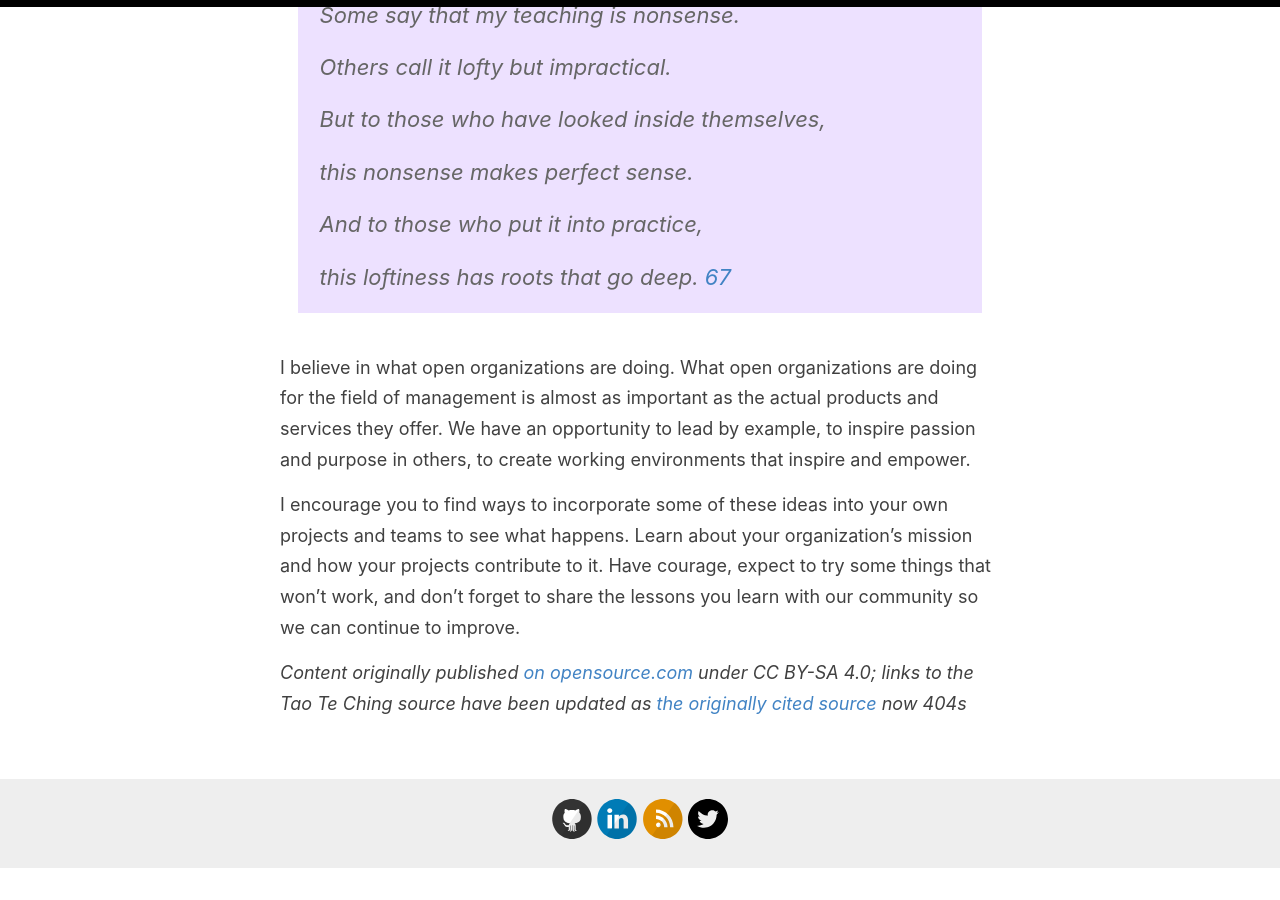
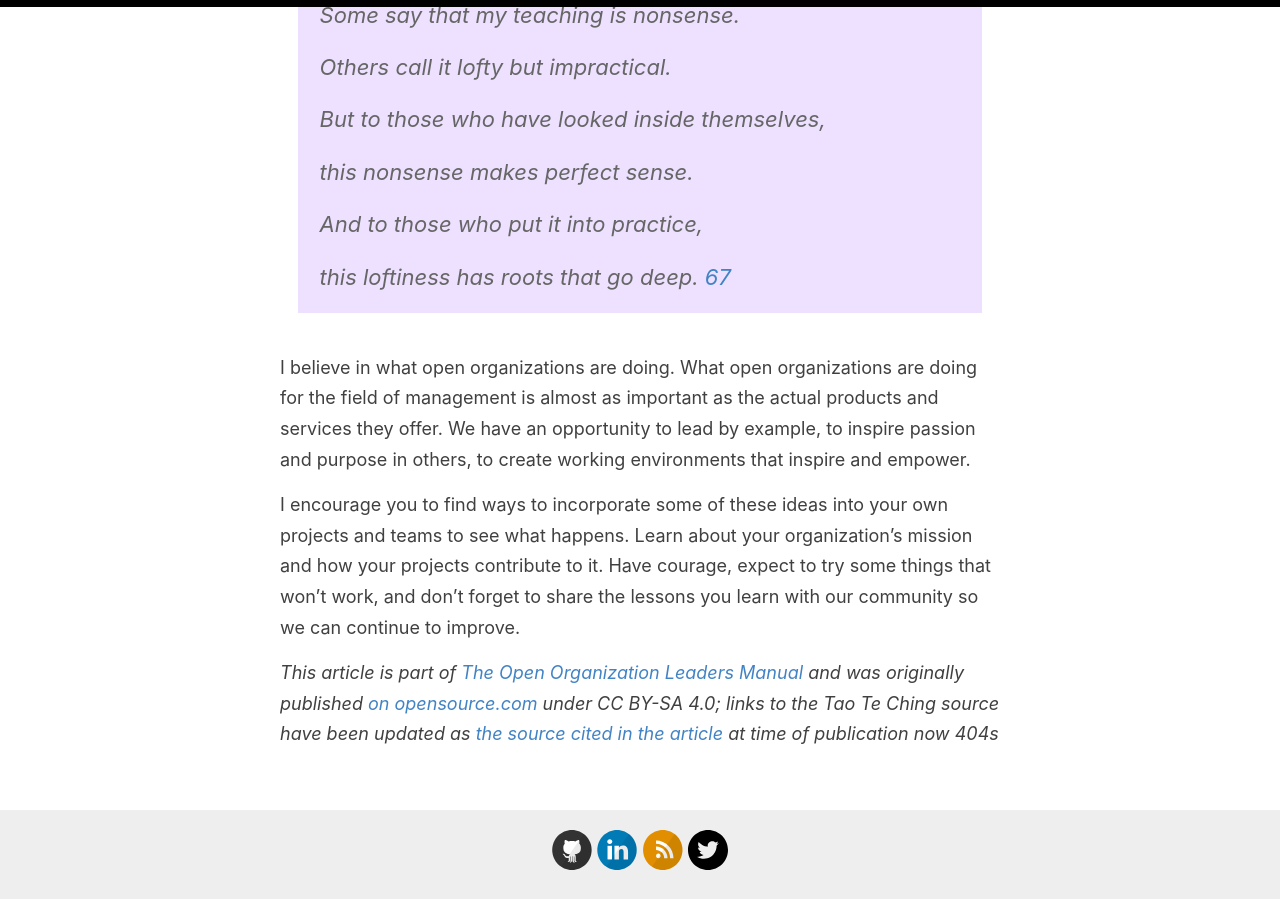
Before and after one commit to amatlack/amatlack.github.io, a Jekyll site: the page built from _posts/2016-02-25-the-tao-of-project-management.md, in a window 1280 px wide and 900 px high, scrolled down 6988 px. Built offline with Jekyll 4.4.1, drawn with Linux system fonts in a browser that asks for light colours; before the commit the page ends 7857 px from its top, so only the background shows below that.

Commit message:
updating references and excerpt

```diff
--- a/_posts/2016-02-25-the-tao-of-project-management.md
+++ b/_posts/2016-02-25-the-tao-of-project-management.md
@@ -1,11 +1,11 @@
 ---
 layout: post
 title: The Tao of project management
-excerpt: Project managers in open organizations should focus on inspiring passion, purpose, and engagement in their teams, rather than just managing projects. Drawing inspiration from the Tao Te Ching, I look at the importance of courage, connecting the right people, trusting the team, being effortless, being a culture coach, and practicing continuous improvement.
+excerpt: Project managers in open organizations should focus on inspiring passion, purpose, and engagement in their teams, rather than "just" managing projects. Drawing inspiration from the Tao Te Ching, this post explores the importance of courage, connecting the right people, trusting the team, being effortless, being a culture coach, and practicing continuous improvement.
 categories: [Open organization, Open leadership, Project management]
 ---
 
-The [Tao Te Ching](https://en.wikisource.org/wiki/Translation:Tao_Te_Ching), [believed to have been written](https://en.wikipedia.org/wiki/Tao_Te_Ching) by the sage [Lao Tzu](http://plato.stanford.edu/entries/laozi/) in the 6th century BCE, is among the most widely translated texts in existence. It has inspired everything from [religions](https://en.wikipedia.org/wiki/Taoism) to [funny movies about dating](http://www.imdb.com/title/tt0234853/), and authors have used it as a metaphor to explain all kinds of things (even [programming](http://www.mit.edu/%7Exela/tao.html)).
+The _[Tao Te Ching](https://en.wikisource.org/wiki/Translation:Tao_Te_Ching)_, [believed to have been written](https://en.wikipedia.org/wiki/Tao_Te_Ching) by the sage [Lao Tzu](http://plato.stanford.edu/entries/laozi/) in the 6th century BCE, is among the most widely translated texts in existence. It has inspired everything from [religions](https://en.wikipedia.org/wiki/Taoism) to [funny movies about dating](http://www.imdb.com/title/tt0234853/), and authors have used it as a metaphor to explain all kinds of things (even [programming](http://www.mit.edu/%7Exela/tao.html)).
 
 This text is what immediately comes to my mind when thinking about project management in open organizations.
 
@@ -177,4 +177,4 @@ I believe in what open organizations are doing. What open organizations are doin
 
 I encourage you to find ways to incorporate some of these ideas into your own projects and teams to see what happens. Learn about your organization's mission and how your projects contribute to it. Have courage, expect to try some things that won't work, and don't forget to share the lessons you learn with our community so we can continue to improve.
 
-_Content originally published [on opensource.com](https://opensource.com/open-organization/16/2/tao-project-management) under CC BY-SA 4.0; links to the Tao Te Ching source have been updated as [the originally cited source](http://acc6.its.brooklyn.cuny.edu/%7Ephalsall/texts/taote-v3.html) now 404s_
+_This article is part of [The Open Organization Leaders Manual](https://github.com/open-organization/open-org-leaders-manual) and was originally published [on opensource.com](https://opensource.com/open-organization/16/2/tao-project-management) under CC BY-SA 4.0; links to the Tao Te Ching source have been updated as [the source cited in the article](http://acc6.its.brooklyn.cuny.edu/%7Ephalsall/texts/taote-v3.html) at time of publication now 404s_
```
